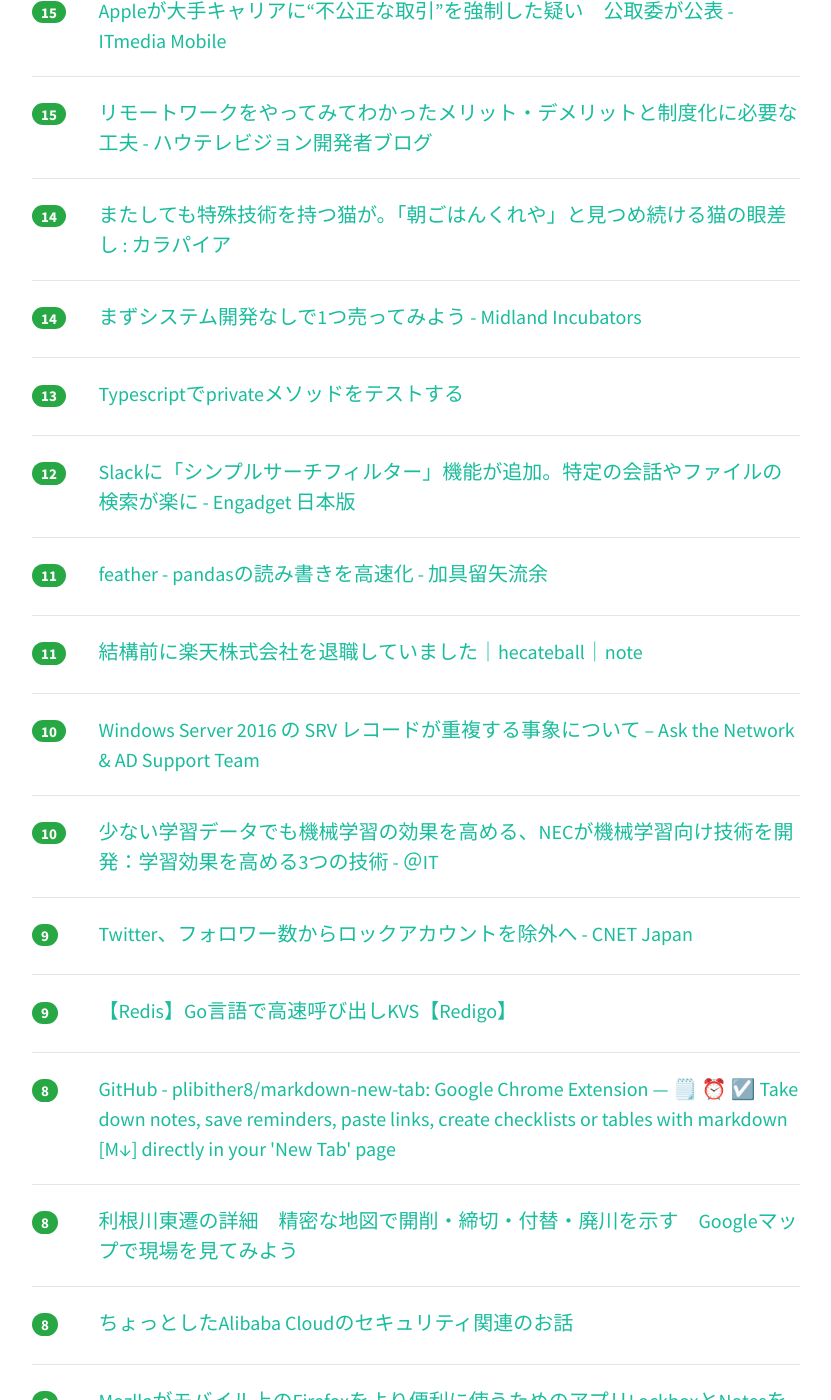
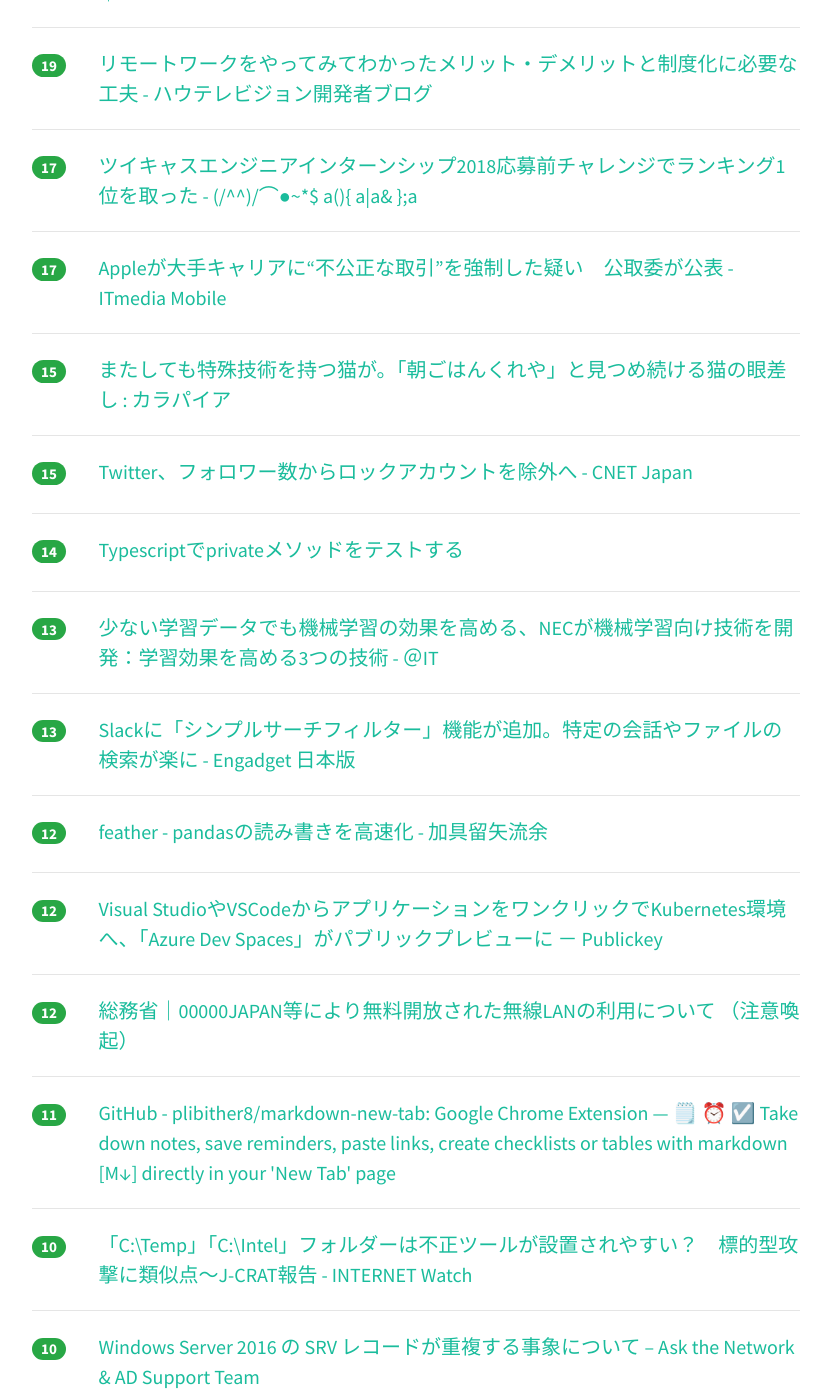
Before and after one commit to yatta47/hatena-matome-site, a Jekyll site: the page built from _posts/2018-07-12-hatena.md, in a window 1280 px wide and 1400 px high, scrolled down 1490 px. Shown: the whole window, without its empty margins (224-1055 px from the left). Built offline with Jekyll 4.4.1, drawn with Linux system fonts in a browser that asks for light colours; nearby versions of some CDN libraries; some of the changed text lies outside the part shown.

Commit message:
Updated 2018-07-12

```diff
--- a/_posts/2018-07-12-hatena.md
+++ b/_posts/2018-07-12-hatena.md
@@ -1,43 +1,53 @@
 ---
 layout: post
 title:  "2018-07-12 はてぶIT"
-date:   2018-07-12 10:02:27
+date:   2018-07-12 11:02:54
 tags: [it-hotentry]
 ---
-34 件のデータあり
+43 件のデータあり
 
 <hr><div class="row">
-<div class="col-1"><span class="badge badge-pill badge-success h2">113</span></div>
+<div class="col-1"><span class="badge badge-pill badge-success h2">139</span></div>
 <div class="col-11"><a href='https://pc.watch.impress.co.jp/docs/news/1131933.html' target='_blank'>予言から80年以上実在が証明できなかった“幻の粒子”「マヨラナ粒子」が発見 ～より安定動作する「トポロジカル量子コンピュータ」の実現につながる一歩 - PC Watch</a></div>
 </div>
 <hr>
 <div class="row">
-<div class="col-1"><span class="badge badge-pill badge-success h2">65</span></div>
+<div class="col-1"><span class="badge badge-pill badge-success h2">138</span></div>
+<div class="col-11"><a href='https://rirekisho.yagish.jp/' target='_blank'>ブラウザでつくれる履歴書「yagish（ヤギッシュ）」</a></div>
+</div>
+<hr>
+<div class="row">
+<div class="col-1"><span class="badge badge-pill badge-success h2">98</span></div>
 <div class="col-11"><a href='http://www.itmedia.co.jp/news/articles/1807/11/news127.html' target='_blank'>AIが魚種を見分けるアプリ「フィッシュ」　約300万点の写真を人力でタグ付けて学習 - ITmedia NEWS</a></div>
 </div>
 <hr>
 <div class="row">
-<div class="col-1"><span class="badge badge-pill badge-success h2">62</span></div>
-<div class="col-11"><a href='https://rirekisho.yagish.jp/' target='_blank'>ブラウザでつくれる履歴書「yagish（ヤギッシュ）」</a></div>
+<div class="col-1"><span class="badge badge-pill badge-success h2">69</span></div>
+<div class="col-11"><a href='https://webtan.impress.co.jp/e/2018/07/12/29144' target='_blank'>Webサイトリニューアルの7ステップと、よりよいサイトを作るための「要件定義」の勘所 | 【レポート】Web担当者Forumミーティング 2018 Spring | Web担当者Forum</a></div>
 </div>
 <hr>
 <div class="row">
-<div class="col-1"><span class="badge badge-pill badge-success h2">46</span></div>
+<div class="col-1"><span class="badge badge-pill badge-success h2">66</span></div>
 <div class="col-11"><a href='https://myuon.github.io/posts/how-far-can-static-analysis-go/' target='_blank'>静的解析の限界、現実世界との境界 - The curse of λ</a></div>
 </div>
 <hr>
 <div class="row">
-<div class="col-1"><span class="badge badge-pill badge-success h2">36</span></div>
+<div class="col-1"><span class="badge badge-pill badge-success h2">38</span></div>
+<div class="col-11"><a href='https://www.m15s.jp/entry/2018/07/11/190000' target='_blank'>まずシステム開発なしで1つ売ってみよう - Midland Incubators</a></div>
+</div>
+<hr>
+<div class="row">
+<div class="col-1"><span class="badge badge-pill badge-success h2">37</span></div>
 <div class="col-11"><a href='https://jp.techcrunch.com/2018/07/11/dely/' target='_blank'>新生delyはこれから、モノを売り、1兆円企業をめざす | TechCrunch Japan</a></div>
 </div>
 <hr>
 <div class="row">
 <div class="col-1"><span class="badge badge-pill badge-success h2">34</span></div>
-<div class="col-11"><a href='https://webtan.impress.co.jp/e/2018/07/12/29144' target='_blank'>Webサイトリニューアルの7ステップと、よりよいサイトを作るための「要件定義」の勘所 | 【レポート】Web担当者Forumミーティング 2018 Spring | Web担当者Forum</a></div>
+<div class="col-11"><a href='https://note.mu/hecateball/n/nc26689bc6379' target='_blank'>結構前に楽天株式会社を退職していました｜hecateball｜note</a></div>
 </div>
 <hr>
 <div class="row">
-<div class="col-1"><span class="badge badge-pill badge-success h2">30</span></div>
+<div class="col-1"><span class="badge badge-pill badge-success h2">33</span></div>
 <div class="col-11"><a href='http://yonosuke.net/eguchi/archives/8703' target='_blank'>悪いデザインは人を苦しめます – 江口某の不如意研究室</a></div>
 </div>
 <hr>
@@ -47,58 +57,78 @@ tags: [it-hotentry]
 </div>
 <hr>
 <div class="row">
-<div class="col-1"><span class="badge badge-pill badge-success h2">21</span></div>
+<div class="col-1"><span class="badge badge-pill badge-success h2">23</span></div>
 <div class="col-11"><a href='https://pc.watch.impress.co.jp/docs/news/1132451.html' target='_blank'>Surface Goの追加で国内のシリーズ売上を1.5倍にする、と日本マイクロソフト平野社長 - PC Watch</a></div>
 </div>
 <hr>
 <div class="row">
-<div class="col-1"><span class="badge badge-pill badge-success h2">18</span></div>
+<div class="col-1"><span class="badge badge-pill badge-success h2">19</span></div>
 <div class="col-11"><a href='http://sem-cafe.jp/blog20180711' target='_blank'>そろそろ広告運用ばっかりやってるわけにもいかないここらで一旦落ち着きたくて、今のAdWordsの大事なところまとめた | SEM従事者のためのコミュニティ｜SEMカフェ</a></div>
 </div>
 <hr>
 <div class="row">
-<div class="col-1"><span class="badge badge-pill badge-success h2">16</span></div>
+<div class="col-1"><span class="badge badge-pill badge-success h2">19</span></div>
+<div class="col-11"><a href='http://blog.howtelevision.co.jp/entry/2018/07/11/120000' target='_blank'>リモートワークをやってみてわかったメリット・デメリットと制度化に必要な工夫 - ハウテレビジョン開発者ブログ</a></div>
+</div>
+<hr>
+<div class="row">
+<div class="col-1"><span class="badge badge-pill badge-success h2">17</span></div>
 <div class="col-11"><a href='https://chy72.hatenablog.com/entry/2018/07/12/005734' target='_blank'>ツイキャスエンジニアインターンシップ2018応募前チャレンジでランキング1位を取った - (/^^)/⌒●~*$ a(){ a|a& };a</a></div>
 </div>
 <hr>
 <div class="row">
-<div class="col-1"><span class="badge badge-pill badge-success h2">15</span></div>
+<div class="col-1"><span class="badge badge-pill badge-success h2">17</span></div>
 <div class="col-11"><a href='http://www.itmedia.co.jp/mobile/articles/1807/11/news123.html' target='_blank'>Appleが大手キャリアに“不公正な取引”を強制した疑い　公取委が公表 - ITmedia Mobile</a></div>
 </div>
 <hr>
 <div class="row">
 <div class="col-1"><span class="badge badge-pill badge-success h2">15</span></div>
-<div class="col-11"><a href='http://blog.howtelevision.co.jp/entry/2018/07/11/120000' target='_blank'>リモートワークをやってみてわかったメリット・デメリットと制度化に必要な工夫 - ハウテレビジョン開発者ブログ</a></div>
+<div class="col-11"><a href='http://karapaia.com/archives/52262257.html' target='_blank'>またしても特殊技術を持つ猫が。「朝ごはんくれや」と見つめ続ける猫の眼差し : カラパイア</a></div>
+</div>
+<hr>
+<div class="row">
+<div class="col-1"><span class="badge badge-pill badge-success h2">15</span></div>
+<div class="col-11"><a href='https://japan.cnet.com/article/35122352/' target='_blank'>Twitter、フォロワー数からロックアカウントを除外へ - CNET Japan</a></div>
 </div>
 <hr>
 <div class="row">
 <div class="col-1"><span class="badge badge-pill badge-success h2">14</span></div>
-<div class="col-11"><a href='http://karapaia.com/archives/52262257.html' target='_blank'>またしても特殊技術を持つ猫が。「朝ごはんくれや」と見つめ続ける猫の眼差し : カラパイア</a></div>
-</div>
-<hr>
-<div class="row">
-<div class="col-1"><span class="badge badge-pill badge-success h2">14</span></div>
-<div class="col-11"><a href='https://www.m15s.jp/entry/2018/07/11/190000' target='_blank'>まずシステム開発なしで1つ売ってみよう - Midland Incubators</a></div>
+<div class="col-11"><a href='https://qiita.com/hitochan777/items/f68e77f13becd24e2691' target='_blank'>Typescriptでprivateメソッドをテストする</a></div>
 </div>
 <hr>
 <div class="row">
 <div class="col-1"><span class="badge badge-pill badge-success h2">13</span></div>
-<div class="col-11"><a href='https://qiita.com/hitochan777/items/f68e77f13becd24e2691' target='_blank'>Typescriptでprivateメソッドをテストする</a></div>
+<div class="col-11"><a href='http://www.atmarkit.co.jp/ait/articles/1807/11/news071.html' target='_blank'>少ない学習データでも機械学習の効果を高める、NECが機械学習向け技術を開発：学習効果を高める3つの技術 - ＠IT</a></div>
+</div>
+<hr>
+<div class="row">
+<div class="col-1"><span class="badge badge-pill badge-success h2">13</span></div>
+<div class="col-11"><a href='https://japanese.engadget.com/2018/07/10/slack/' target='_blank'>Slackに「シンプルサーチフィルター」機能が追加。特定の会話やファイルの検索が楽に - Engadget 日本版</a></div>
 </div>
 <hr>
 <div class="row">
 <div class="col-1"><span class="badge badge-pill badge-success h2">12</span></div>
-<div class="col-11"><a href='https://japanese.engadget.com/2018/07/10/slack/' target='_blank'>Slackに「シンプルサーチフィルター」機能が追加。特定の会話やファイルの検索が楽に - Engadget 日本版</a></div>
+<div class="col-11"><a href='https://mikebird28.hatenablog.jp/entry/2018/05/12/213740' target='_blank'>feather - pandasの読み書きを高速化 - 加具留矢流余</a></div>
+</div>
+<hr>
+<div class="row">
+<div class="col-1"><span class="badge badge-pill badge-success h2">12</span></div>
+<div class="col-11"><a href='https://www.publickey1.jp/blog/18/visual_studiovscodekubernetesazure_dev_spaces.html' target='_blank'>Visual StudioやVSCodeからアプリケーションをワンクリックでKubernetes環境へ、「Azure Dev Spaces」がパブリックプレビューに － Publickey</a></div>
+</div>
+<hr>
+<div class="row">
+<div class="col-1"><span class="badge badge-pill badge-success h2">12</span></div>
+<div class="col-11"><a href='http://www.soumu.go.jp/menu_kyotsuu/important/kinkyu01_000125120.html' target='_blank'>総務省｜00000JAPAN等により無料開放された無線LANの利用について （注意喚起）</a></div>
 </div>
 <hr>
 <div class="row">
 <div class="col-1"><span class="badge badge-pill badge-success h2">11</span></div>
-<div class="col-11"><a href='https://mikebird28.hatenablog.jp/entry/2018/05/12/213740' target='_blank'>feather - pandasの読み書きを高速化 - 加具留矢流余</a></div>
+<div class="col-11"><a href='https://github.com/plibither8/markdown-new-tab' target='_blank'>GitHub - plibither8/markdown-new-tab: Google Chrome Extension — 🗒️ ⏰ ☑️ Take down notes, save reminders, paste links, create checklists or tables with markdown [M↓] directly in your 'New Tab' page</a></div>
 </div>
 <hr>
 <div class="row">
-<div class="col-1"><span class="badge badge-pill badge-success h2">11</span></div>
-<div class="col-11"><a href='https://note.mu/hecateball/n/nc26689bc6379' target='_blank'>結構前に楽天株式会社を退職していました｜hecateball｜note</a></div>
+<div class="col-1"><span class="badge badge-pill badge-success h2">10</span></div>
+<div class="col-11"><a href='https://internet.watch.impress.co.jp/docs/news/1132436.html' target='_blank'>「C:\Temp」「C:\Intel」フォルダーは不正ツールが設置されやすい？　標的型攻撃に類似点～J-CRAT報告 - INTERNET Watch</a></div>
 </div>
 <hr>
 <div class="row">
@@ -108,32 +138,42 @@ tags: [it-hotentry]
 <hr>
 <div class="row">
 <div class="col-1"><span class="badge badge-pill badge-success h2">10</span></div>
-<div class="col-11"><a href='http://www.atmarkit.co.jp/ait/articles/1807/11/news071.html' target='_blank'>少ない学習データでも機械学習の効果を高める、NECが機械学習向け技術を開発：学習効果を高める3つの技術 - ＠IT</a></div>
+<div class="col-11"><a href='https://qiita.com/chan-p/items/5c5e7cc1e966f8a90422' target='_blank'>【Redis】Go言語で高速呼び出しKVS【Redigo】</a></div>
+</div>
+<hr>
+<div class="row">
+<div class="col-1"><span class="badge badge-pill badge-success h2">10</span></div>
+<div class="col-11"><a href='https://www.slideshare.net/binbinqiu1/alibaba-cloud-105299034' target='_blank'>ちょっとしたAlibaba Cloudのセキュリティ関連のお話</a></div>
+</div>
+<hr>
+<div class="row">
+<div class="col-1"><span class="badge badge-pill badge-success h2">10</span></div>
+<div class="col-11"><a href='https://stocker.jp/diary/wordpress-tutorial/' target='_blank'>おそらく最もわかりやすいWordPressテーマ制作チュートリアル | Stocker.jp / diary</a></div>
 </div>
 <hr>
 <div class="row">
 <div class="col-1"><span class="badge badge-pill badge-success h2">9</span></div>
-<div class="col-11"><a href='https://japan.cnet.com/article/35122352/' target='_blank'>Twitter、フォロワー数からロックアカウントを除外へ - CNET Japan</a></div>
-</div>
-<hr>
-<div class="row">
-<div class="col-1"><span class="badge badge-pill badge-success h2">9</span></div>
-<div class="col-11"><a href='https://qiita.com/chan-p/items/5c5e7cc1e966f8a90422' target='_blank'>【Redis】Go言語で高速呼び出しKVS【Redigo】</a></div>
-</div>
-<hr>
-<div class="row">
-<div class="col-1"><span class="badge badge-pill badge-success h2">8</span></div>
-<div class="col-11"><a href='https://github.com/plibither8/markdown-new-tab' target='_blank'>GitHub - plibither8/markdown-new-tab: Google Chrome Extension — 🗒️ ⏰ ☑️ Take down notes, save reminders, paste links, create checklists or tables with markdown [M↓] directly in your 'New Tab' page</a></div>
-</div>
-<hr>
-<div class="row">
-<div class="col-1"><span class="badge badge-pill badge-success h2">8</span></div>
 <div class="col-11"><a href='http://www.geocities.jp/yamakatsusan00/keiido_tonegawa.html' target='_blank'>利根川東遷の詳細　精密な地図で開削・締切・付替・廃川を示す　Googleマップで現場を見てみよう</a></div>
 </div>
 <hr>
 <div class="row">
 <div class="col-1"><span class="badge badge-pill badge-success h2">8</span></div>
-<div class="col-11"><a href='https://www.slideshare.net/binbinqiu1/alibaba-cloud-105299034' target='_blank'>ちょっとしたAlibaba Cloudのセキュリティ関連のお話</a></div>
+<div class="col-11"><a href='http://www.afpbb.com/articles/-/3182072' target='_blank'>中車長客のリニア、先端技術を多用 新世代の中低速マグレブ　写真1枚　国際ニュース：AFPBB News</a></div>
+</div>
+<hr>
+<div class="row">
+<div class="col-1"><span class="badge badge-pill badge-success h2">8</span></div>
+<div class="col-11"><a href='https://internet.watch.impress.co.jp/docs/yajiuma/1132475.html' target='_blank'>タッチタイピングできないユーザーは危険倍増？　パスワードを盗み見る新たな手法が見つかる【やじうまWatch】 - INTERNET Watch</a></div>
+</div>
+<hr>
+<div class="row">
+<div class="col-1"><span class="badge badge-pill badge-success h2">8</span></div>
+<div class="col-11"><a href='https://webtan.impress.co.jp/e/2018/07/12/29700' target='_blank'>あなたのサイトは大丈夫？ 待ったなしのChrome 68対策、安全性向上にはWAFも有効 | Web担当者Forum</a></div>
+</div>
+<hr>
+<div class="row">
+<div class="col-1"><span class="badge badge-pill badge-success h2">7</span></div>
+<div class="col-11"><a href='http://techblog.lclco.com/entry/2018/07/12/080000' target='_blank'>輪読会がうまく回りはじめた話 - LCL Engineers' Blog</a></div>
 </div>
 <hr>
 <div class="row">
@@ -148,11 +188,6 @@ tags: [it-hotentry]
 <hr>
 <div class="row">
 <div class="col-1"><span class="badge badge-pill badge-success h2">6</span></div>
-<div class="col-11"><a href='https://internet.watch.impress.co.jp/docs/yajiuma/1132475.html' target='_blank'>タッチタイピングできないユーザーは危険倍増？　パスワードを盗み見る新たな手法が見つかる【やじうまWatch】 - INTERNET Watch</a></div>
-</div>
-<hr>
-<div class="row">
-<div class="col-1"><span class="badge badge-pill badge-success h2">6</span></div>
 <div class="col-11"><a href='https://jp.techcrunch.com/2018/07/12/youtube-tv-goes-down-during-the-world-cup/' target='_blank'>W杯中継でYouTube TVが40分ダウン――クロアチア・イングランド戦アディショナルタイムに復活 | TechCrunch Japan</a></div>
 </div>
 <hr>
@@ -162,17 +197,27 @@ tags: [it-hotentry]
 </div>
 <hr>
 <div class="row">
-<div class="col-1"><span class="badge badge-pill badge-success h2">5</span></div>
-<div class="col-11"><a href='http://www.afpbb.com/articles/-/3182072' target='_blank'>中車長客のリニア、先端技術を多用 新世代の中低速マグレブ　写真1枚　国際ニュース：AFPBB News</a></div>
-</div>
-<hr>
-<div class="row">
-<div class="col-1"><span class="badge badge-pill badge-success h2">4</span></div>
+<div class="col-1"><span class="badge badge-pill badge-success h2">6</span></div>
 <div class="col-11"><a href='https://forest.watch.impress.co.jp/docs/serial/yajiuma/1132464.html' target='_blank'>1132464.html</a></div>
 </div>
 <hr>
 <div class="row">
-<div class="col-1"><span class="badge badge-pill badge-success h2">3</span></div>
-<div class="col-11"><a href='https://www.publickey1.jp/blog/18/visual_studiovscodekubernetesazure_dev_spaces.html' target='_blank'>Visual StudioやVSCodeからアプリケーションをワンクリックでKubernetes環境へ、「Azure Dev Spaces」がパブリックプレビューに － Publickey</a></div>
+<div class="col-1"><span class="badge badge-pill badge-success h2">5</span></div>
+<div class="col-11"><a href='https://github.com/ory/oathkeeper' target='_blank'>GitHub - ory/oathkeeper: A cloud native Identity & Access Proxy (IAP) which authenticates and authorizes incoming HTTP requests. Inspired by the BeyondCorp / Zero Trust white paper. Written in Go.</a></div>
 </div>
 <hr>
+<div class="row">
+<div class="col-1"><span class="badge badge-pill badge-success h2">3</span></div>
+<div class="col-11"><a href='https://dev.classmethod.jp/cloud/aws/elastic-file-system-ga-in-tokyo/' target='_blank'>ついにきた！EFS（Elastic File System）が東京リージョンで利用可能になりました！ ｜ Developers.IO</a></div>
+</div>
+<hr>
+<div class="row">
+<div class="col-1"><span class="badge badge-pill badge-success h2">3</span></div>
+<div class="col-11"><a href='http://neue.cc/2018/07/12_567.html' target='_blank'>neue cc - UniTask - Unity + async/awaitの完全でハイパフォーマンスな統合</a></div>
+</div>
+<hr>
+<div class="row">
+<div class="col-1"><span class="badge badge-pill badge-success h2">3</span></div>
+<div class="col-11"><a href='https://internet.watch.impress.co.jp/docs/yajiuma/1132476.html' target='_blank'>案の定……Pokémon GO「スペシャル・ウィークエンド」参加券が転売ヤーの餌食に【やじうまWatch】 - INTERNET Watch</a></div>
+</div>
+<hr>
```
